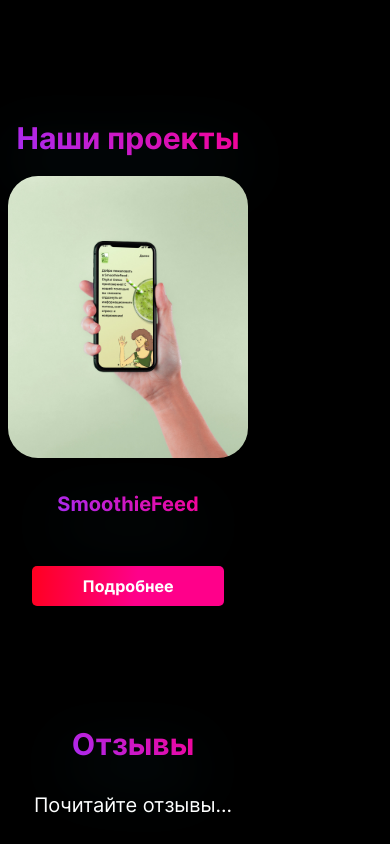
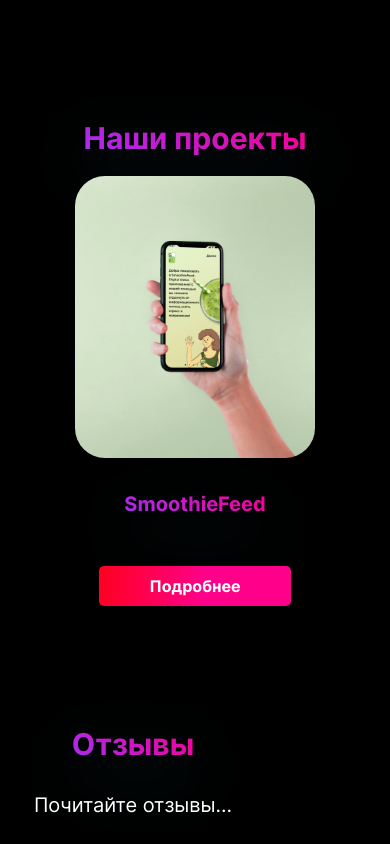
Before and after one commit to Isas2g/WEB-studio-project, a Vue app: page / in a window 390 px wide. Shown: the part 900-1744 px from the top of the page. Built offline with nearby package versions, Linux system fonts and the light colour scheme.

Commit message:
Update index.vue

```diff
--- a/src/pages/Main/index.vue
+++ b/src/pages/Main/index.vue
@@ -357,7 +357,7 @@
       display: grid;
       justify-items: center;
       text-align: center;
-      flex-direction: column;
+      //flex-direction: column;
       grid-template-areas:
         "title"
         "sub"
@@ -491,13 +491,16 @@
   .projects {
     &__container {
       margin-left: 0;
-      padding: 0;
-      align-content: center;
+      padding: 0 0 0 0;
+      //align-content: center;
+      display: flex;
+      justify-content: center;
     }
   }
   .feedback {
     &__body {
       margin-left: 0;
+      justify-content: center;
     }
   }
 }
```
